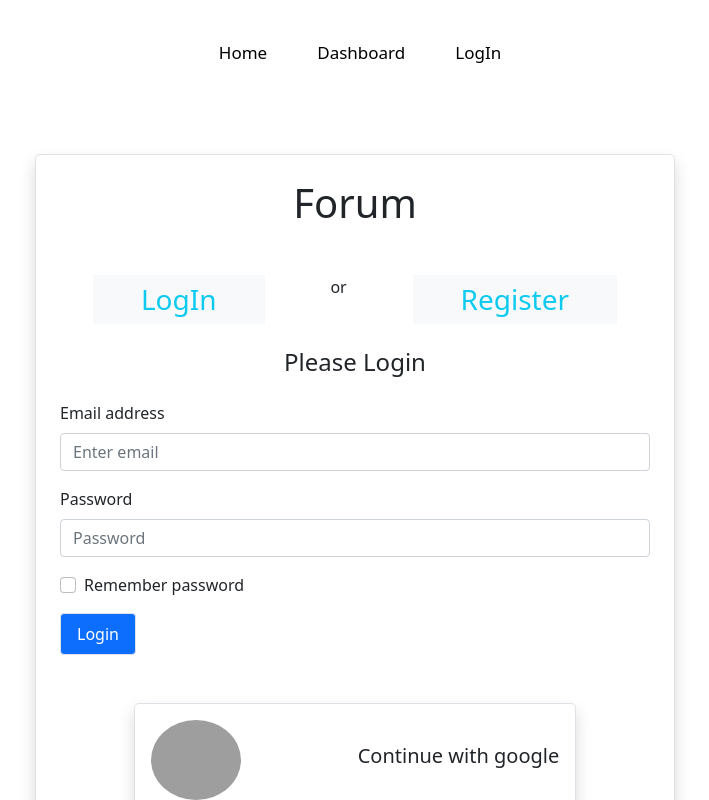
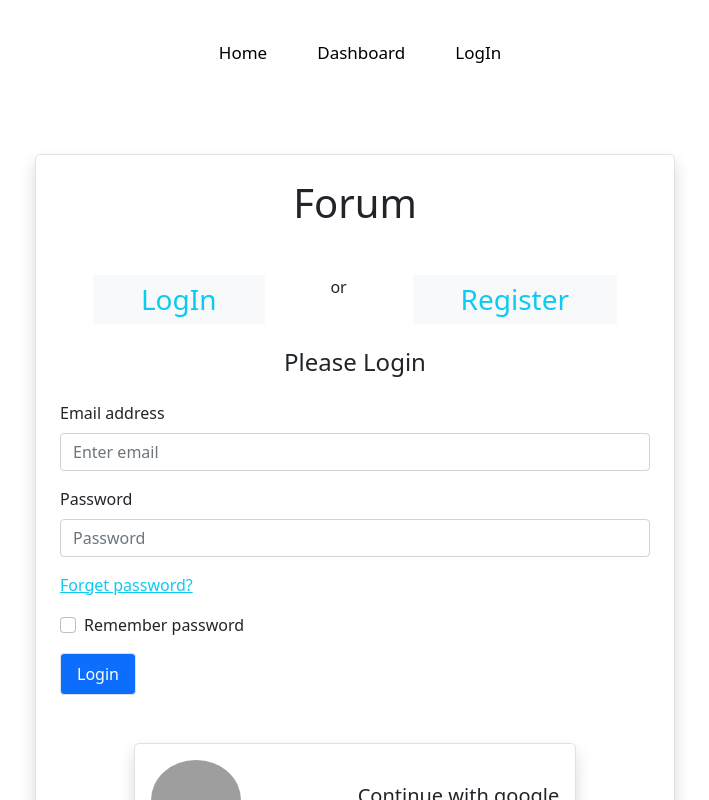
Before and after one commit to shakerscode/forum-with-firebase, a React (Create React App) app: page /login in a window 1280 px wide. Shown: the top 800 px of the page, without its empty margins (285-994 px from the left). Built offline with nearby package versions, Linux system fonts and the light colour scheme; no server answers; grey boxes are pictures that could not be loaded.

Commit message:
everything is done. forget pass and email verificaion done

```diff
--- a/src/component/Login/Login.js
+++ b/src/component/Login/Login.js
@@ -1,4 +1,4 @@
-import { signInWithEmailAndPassword } from 'firebase/auth';
+import { sendPasswordResetEmail, signInWithEmailAndPassword } from 'firebase/auth';
 import React, { useState } from 'react';
 import { Form } from 'react-bootstrap';
 import toast from 'react-hot-toast';
@@ -25,13 +25,16 @@ const Login = () => {
             .catch((error) => {
                 const errorMessage = error.message;
                 console.log(errorMessage)
-                if(errorMessage.includes('user-not-found')){
-                    toast.error('User not found',  {id: 'error'})
-                } else if(errorMessage.includes('wrong-password')){
+                if (errorMessage.includes('user-not-found')) {
+                    toast.error('User not found', { id: 'error' })
+                } else if (errorMessage.includes('wrong-password')) {
                     toast.error('Wrong password')
                 }
-                else{
-                    toast.error('An error happen while loging in.')
+                 else if (errorMessage.includes('missing-email')) {
+                    toast.error('Missing-email')
+                }
+                else {
+                    toast.error('An error happen while log in.')
                 }
 
             });
@@ -42,6 +45,14 @@ const Login = () => {
     }
     const getPassword = (event) => {
         setPassword(event.target.value)
+    }
+    const handleForget = () => {
+        sendPasswordResetEmail(auth, email)
+            .then(() => {
+                // Password reset email sent!
+                // ..
+                toast.success('Password reset email sent!')
+            })
     }
 
     return (
@@ -57,6 +68,7 @@ const Login = () => {
                         <Form.Label>Password</Form.Label>
                         <Form.Control onBlur={getPassword} type="password" placeholder="Password" />
                     </Form.Group>
+                    <p onClick={handleForget} className='text-info text-decoration-underline cursor-class'>Forget password?</p>
                     <Form.Group className="mb-3" id="formGridCheckbox">
                         <Form.Check type="checkbox" label="Remember password" />
                     </Form.Group>
```
